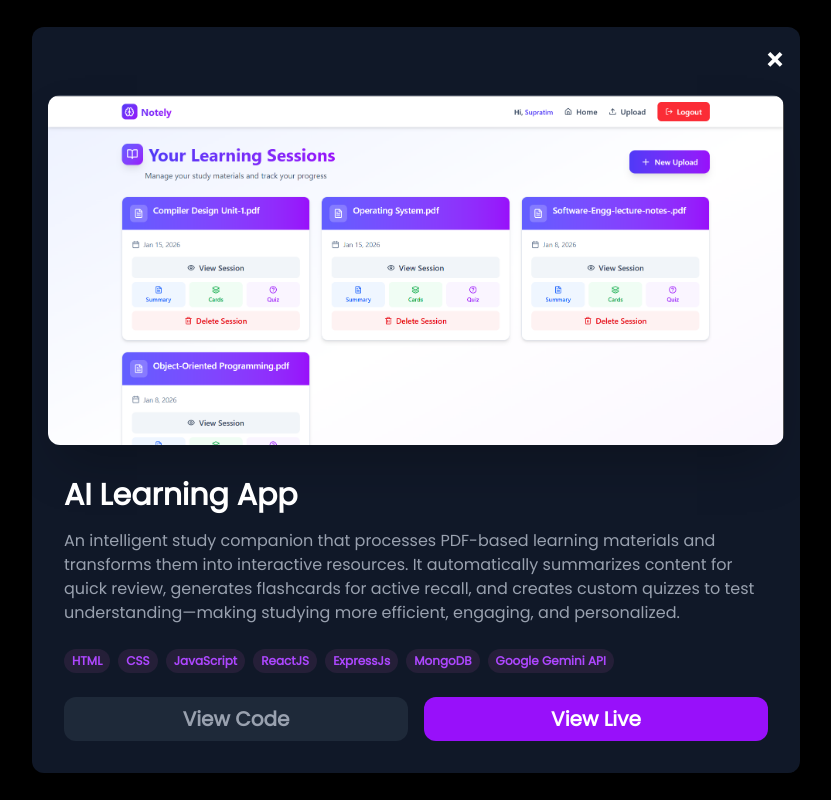
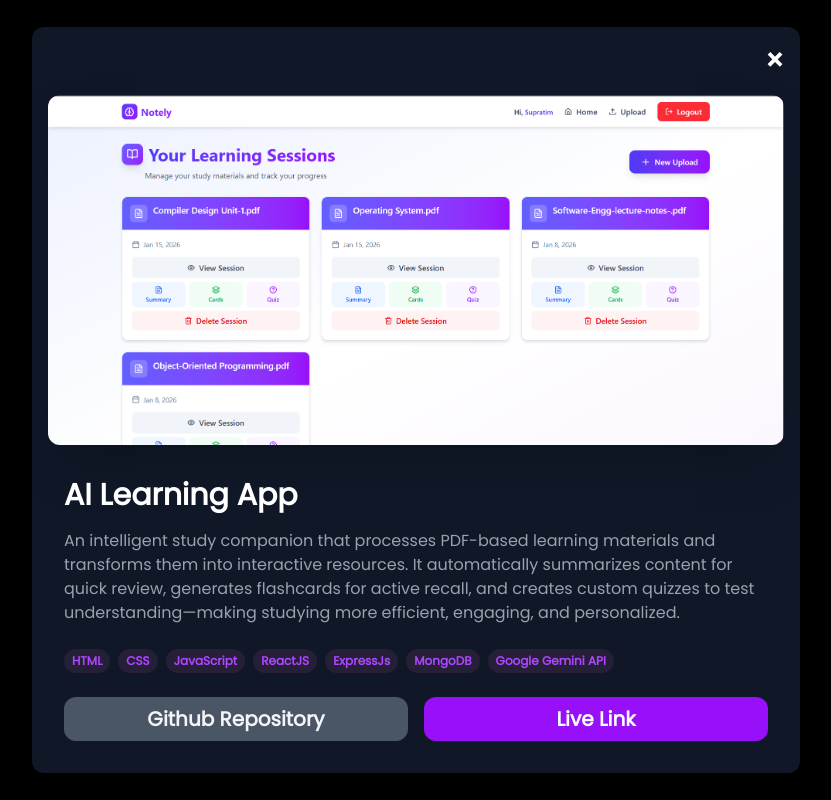
Before and after one commit to imSupratim/Portfolio-Website, a React (Vite) app: page / in a window 1280 px wide. Both pictures are taken after a click on the element 368 px from the left and 2389 px from the top of the page. Shown: the part 1989-2789 px from the top of the page, without its empty margins (224-1055 px from the left). Built offline with nearby package versions, Linux system fonts and the light colour scheme; grey boxes are pictures that could not be loaded.

Commit message:
code-forge and fixed some design issues on selected project container

```diff
--- a/src/components/Work/Work.jsx
+++ b/src/components/Work/Work.jsx
@@ -107,9 +107,9 @@ const Work = () => {
                     href={selectedProject.github}
                     target="_blank"
                     rel="noopener noreferrer"
-                    className="w-1/2 bg-gray-800 hover:bg-purple-800 text-gray-400 lg:px-6 lg:py-2 px-2 py-1 rounded-xl lg:text-xl text-sm font-semibold text-center"
+                    className="w-1/2 bg-gray-600 hover:bg-gray-700 text-gray-100 lg:px-6 lg:py-2 px-2 py-1 rounded-xl lg:text-xl text-sm font-semibold text-center"
                   >
-                    View Code
+                    Github Repository
                   </a>
                   <a
                     href={selectedProject.webapp}
@@ -117,7 +117,7 @@ const Work = () => {
                     rel="noopener noreferrer"
                     className="w-1/2 bg-purple-600 hover:bg-purple-800 text-white lg:px-6 lg:py-2 px-2 py-1 rounded-xl lg:text-xl text-sm font-semibold text-center"
                   >
-                    View Live
+                    Live Link
                   </a>
                 </div>
               </div>
--- a/src/constant.js
+++ b/src/constant.js
@@ -45,6 +45,7 @@ import aiResumeAnalyzer from "./assets/work_logo/ai_resume_analyzer.png"
 import financeManager from "./assets/work_logo/finance_manager.png"
 import visu_algo from "./assets/work_logo/visu_algo.png"
 import civic_pulse from "./assets/work_logo/civic_pulse.png"
+import codeforge from "./assets/work_logo/codeforge.png"
 
 
 export const SkillsInfo = [
@@ -209,6 +210,16 @@ export const SkillsInfo = [
       webapp:"https://civic-pulse-inky-nine.vercel.app/"
     },
 
+    {
+      id: 5,
+      title: "Code-Forge",
+      description:"Developed a coding practice platform that enables users to solve algorithmic problems, maintain a history of submissions, review previously written code, and efficiently prepare using topic-based problem categorization.",
+      image: codeforge,
+      tags: ["ReactJs", "JavaScript", "ExpressJs", "MongoDB", "Monaco Editor", "Piston Engine"],
+      github: "https://github.com/imSupratim/Coding_Platform",
+      webapp: "https://coding-platform-gules.vercel.app/"
+    }
+
 
 
   ];
```
Also changed, not shown: src/assets/work_logo/codeforge.png (added).
